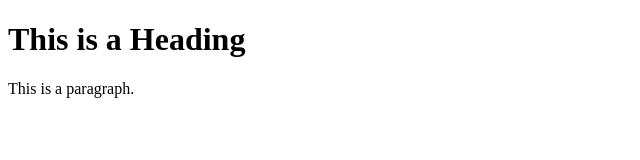
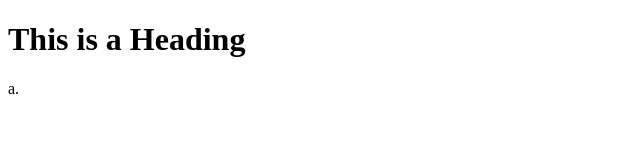
Before and after one commit to maattx02/lab, a plain HTML site: page index.html in a window 1280 px wide. Shown: the whole page, without its empty margins (0-640 px from the left). Drawn offline with Linux system fonts and the light colour scheme.

Commit message:
Update index.html

```diff
--- a/index.html
+++ b/index.html
@@ -6,7 +6,7 @@
 <body>
 
 <h1>This is a Heading</h1>
-<p>This is a paragraph.</p>
+<p>a.</p>
 
 </body>
 </html>
```
